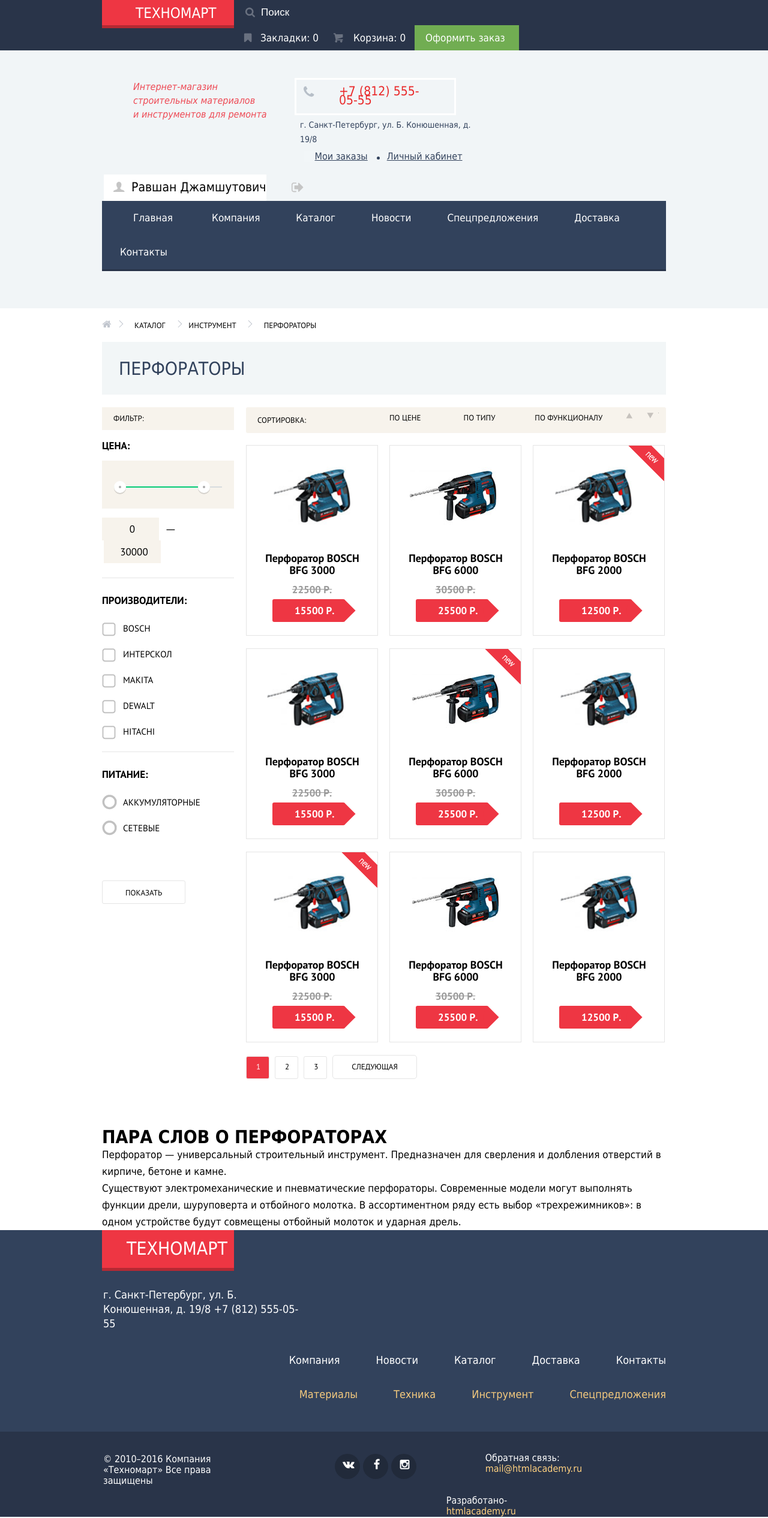
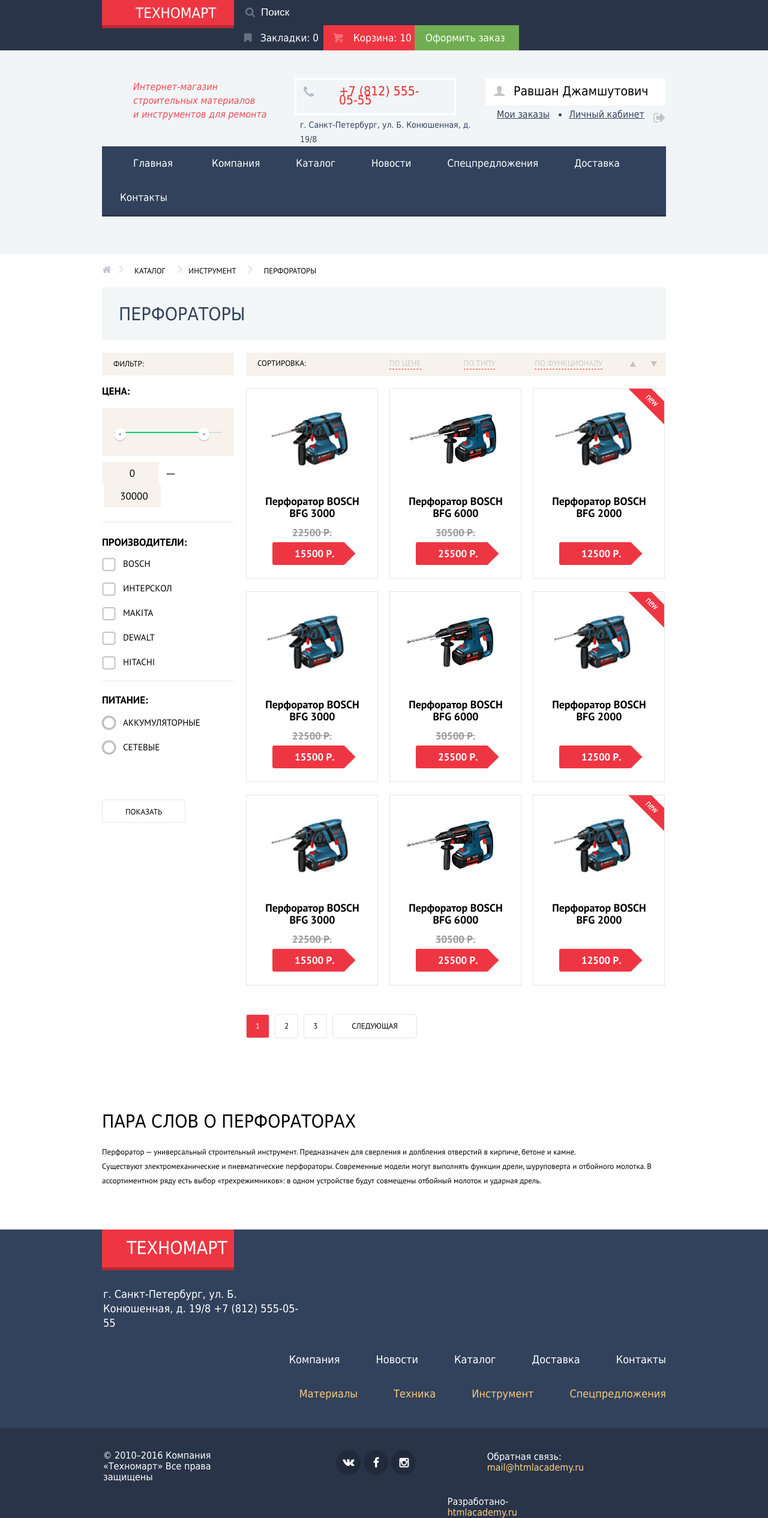
Before and after one commit to ilios17/218512-technomart, a plain HTML site: page catalog.html in a window 1280 px wide. Shown: the whole page at 60% size. Drawn offline with Linux system fonts and the light colour scheme; a web font is replaced by a local one.

Commit message:
всего по чуть-чуть

```diff
--- a/catalog.html
+++ b/catalog.html
@@ -20,7 +20,7 @@
              </form>
             <div class="top-menu">
               <a class="bookmarks" href="#">Закладки: 0</a>
-              <a class="cart full-cart" href="#">Корзина: 0</a>
+              <a class="cart full-cart" href="#">Корзина: 10</a>
               <a class="order" href="#">Оформить заказ</a>
             </div>
           </div>
@@ -35,7 +35,7 @@
           <p class="phone">+7 (812) 555-05-55</p>
           <p>г. Санкт-Петербург, ул. Б. Конюшенная, д. 19/8</p>
         </div>
-        <div class="user-block">
+        <div class="user-block user-id">
 					<a class="loged-in" href="#">Равшан Джамшутович</a>
           <a class="log-out" href="#"><span></span></a>
 				</div>
@@ -151,7 +151,7 @@
           </div>
           <div class="catalog-drill">
             <article class="products-item catalog-item">
-              <div class="products-item-image">
+              <div class="products-item-image first-catalog-image">
                 <img src="img/products/drill2.jpg" width=127 height=113 alt="Перфоратор BOSCH BFG 3000">
               </div>
               <div class="products-item-hidden">
@@ -165,7 +165,7 @@
               </div>
             </article>
             <article class="products-item catalog-item">
-              <div class="products-item-image">
+              <div class="products-item-image second-catolog-image">
                 <img src="img/products/drill3.jpg" width=144 height=128 alt="Перфоратор BOSCH BFG 6000">
               </div>
               <div class="products-item-hidden">
@@ -179,7 +179,7 @@
               </div>
             </article>
             <article class="products-item new catalog-item">
-              <div class="products-item-image">
+              <div class="products-item-image third-catalog-image">
                 <img src="img/products/drill2.jpg" width=127 height=113 alt="Перфоратор BOSCH BFG 2000">
               </div>
               <div class="products-item-hidden">
@@ -193,49 +193,7 @@
               </div>
             </article>
             <article class="products-item catalog-item">
-              <div class="products-item-image">
-                <img src="img/products/drill2.jpg" width=127 height=113 alt="Перфоратор BOSCH BFG 3000">
-              </div>
-              <div class="products-item-hidden">
-                <a class="item-buy" href="#">купить</a>
-                <a class="item-bookmark" href="#">в закладки</a>
-              </div>
-              <h2>Перфоратор BOSCH BFG 3000</h2>
-              <div class="price-box">
-                <span class="old-price">22500 Р.</span>
-                <div class="buy-btn btn">15500 Р.</div>
-              </div>
-            </article>
-            <article class="products-item new catalog-item">
-              <div class="products-item-image">
-                <img src="img/products/drill3.jpg" width=144 height=128 alt="Перфоратор BOSCH BFG 6000">
-              </div>
-              <div class="products-item-hidden">
-                <a class="item-buy" href="#">купить</a>
-                <a class="item-bookmark" href="#">в закладки</a>
-              </div>
-              <h2>Перфоратор BOSCH BFG 6000</h2>
-              <div class="price-box">
-                <span class="old-price">30500 Р.</span>
-                <div class="buy-btn btn">25500 Р.</div>
-              </div>
-            </article>
-            <article class="products-item catalog-item">
-              <div class="products-item-image">
-                <img src="img/products/drill2.jpg" width=127 height=113 alt="Перфоратор BOSCH BFG 2000">
-              </div>
-              <div class="products-item-hidden">
-                <a class="item-buy" href="#">купить</a>
-                <a class="item-bookmark" href="#">в закладки</a>
-              </div>
-              <h2>Перфоратор BOSCH BFG 2000</h2>
-              <div class="price-box">
-                <span class="old-price"></span>
-                <div class="buy-btn btn">12500 Р.</div>
-              </div>
-            </article>
-            <article class="products-item new catalog-item">
-              <div class="products-item-image">
+              <div class="products-item-image first-catalog-image">
                 <img src="img/products/drill2.jpg" width=127 height=113 alt="Перфоратор BOSCH BFG 3000">
               </div>
               <div class="products-item-hidden">
@@ -249,7 +207,7 @@
               </div>
             </article>
             <article class="products-item catalog-item">
-              <div class="products-item-image">
+              <div class="products-item-image second-catolog-image">
                 <img src="img/products/drill3.jpg" width=144 height=128 alt="Перфоратор BOSCH BFG 6000">
               </div>
               <div class="products-item-hidden">
@@ -262,8 +220,50 @@
                 <div class="buy-btn btn">25500 Р.</div>
               </div>
             </article>
-            <article class="products-item ncatalog-item">
-              <div class="products-item-image">
+            <article class="products-item new catalog-item">
+              <div class="products-item-image third-catalog-image">
+                <img src="img/products/drill2.jpg" width=127 height=113 alt="Перфоратор BOSCH BFG 2000">
+              </div>
+              <div class="products-item-hidden">
+                <a class="item-buy" href="#">купить</a>
+                <a class="item-bookmark" href="#">в закладки</a>
+              </div>
+              <h2>Перфоратор BOSCH BFG 2000</h2>
+              <div class="price-box">
+                <span class="old-price"></span>
+                <div class="buy-btn btn">12500 Р.</div>
+              </div>
+            </article>
+            <article class="products-item catalog-item">
+              <div class="products-item-image first-catalog-image">
+                <img src="img/products/drill2.jpg" width=127 height=113 alt="Перфоратор BOSCH BFG 3000">
+              </div>
+              <div class="products-item-hidden">
+                <a class="item-buy" href="#">купить</a>
+                <a class="item-bookmark" href="#">в закладки</a>
+              </div>
+              <h2>Перфоратор BOSCH BFG 3000</h2>
+              <div class="price-box">
+                <span class="old-price">22500 Р.</span>
+                <div class="buy-btn btn">15500 Р.</div>
+              </div>
+            </article>
+            <article class="products-item catalog-item">
+              <div class="products-item-image second-catolog-image">
+                <img src="img/products/drill3.jpg" width=144 height=128 alt="Перфоратор BOSCH BFG 6000">
+              </div>
+              <div class="products-item-hidden">
+                <a class="item-buy" href="#">купить</a>
+                <a class="item-bookmark" href="#">в закладки</a>
+              </div>
+              <h2>Перфоратор BOSCH BFG 6000</h2>
+              <div class="price-box">
+                <span class="old-price">30500 Р.</span>
+                <div class="buy-btn btn">25500 Р.</div>
+              </div>
+            </article>
+            <article class="products-item new catalog-item">
+              <div class="products-item-image third-catalog-image">
                 <img src="img/products/drill2.jpg" width=127 height=113 alt="Перфоратор BOSCH BFG 2000">
               </div>
               <div class="products-item-hidden">
@@ -285,11 +285,13 @@
           </div>
         </section>
       </div>
-      <article class="main-catalog-bottom perforator-article container">
-        <h2>ПАРА СЛОВ О ПЕРФОРАТОРАХ</h2>
-        <p>Перфоратор — универсальный строительный инструмент. Предназначен для сверления и долбления отверстий в кирпиче, бетоне и камне.</p>
-        <p>Существуют электромеханические и пневматические перфораторы. Современные модели могут выполнять функции дрели, шуруповерта и отбойного молотка. В
+      <article class="main-catalog-bottom">
+        <div class="container">
+          <h2>ПАРА СЛОВ О ПЕРФОРАТОРАХ</h2>
+          <p>Перфоратор — универсальный строительный инструмент. Предназначен для сверления и долбления отверстий в кирпиче, бетоне и камне.</p>
+          <p>Существуют электромеханические и пневматические перфораторы. Современные модели могут выполнять функции дрели, шуруповерта и отбойного молотка. В
             ассортиментном ряду есть выбор «трехрежимников»: в одном устройстве будут совмещены отбойный молоток и ударная дрель.</p>
+        </div>
       </article>
     </main>
     <footer class="main-footer">
--- a/css/style.css
+++ b/css/style.css
@@ -4,7 +4,7 @@ body {
   padding: 0;
   min-width: 960px;
 
-  font-family: 'Cuprum',"Tahoma",  sans-serif;
+  font-family: "Cuprum","Tahoma",  sans-serif;
   font-size: 17px;
   line-height: 28px;
 
@@ -192,6 +192,7 @@ input[type="search"]:focus+label {
 
 .top-menu {
   float: left;
+
   font-size: 0px;
   line-height: 0px;
 }
@@ -421,11 +422,12 @@ input[type="search"]:focus+label {
   background-color: #ffffff;
 }
 
-.main-navigation{
+.main-navigation {
+  margin: 0 auto;
+  width: 940px;
+
   font-size: 0;
-
   line-height: 0;
-  width: 940px;
 
   margin: 0 auto;
 
@@ -690,11 +692,13 @@ background-color: #4aafde;
 
 }
 
-.btn:hover {
+.btn:hover,
+.full-cart:hover {
   background-color: #ca2c37;
 }
 
-.btn:active {
+.btn:active,
+.full-cart:active {
   background-color: #ba2732;
 }
 
@@ -1002,17 +1006,20 @@ border: 3px solid #c1c6ce;
   overflow: hidden;
 }
 
-.products-item:nth-child(2) .products-item-image > img {
+.products-item:nth-child(2) .products-item-image > img,
+ .first-catalog-image img{
   top: 50%;
   left: 48%
 }
 
-.products-item:nth-child(3) .products-item-image > img {
+.products-item:nth-child(3) .products-item-image > img,
+.second-catolog-image img {
   top: 50%;
   left: 46%
 }
 
-.products-item:nth-child(4) .products-item-image > img {
+.products-item:nth-child(4) .products-item-image > img,
+.third-catalog-image img {
   top: 50%;
   left: 45%
 }
@@ -1414,7 +1421,7 @@ box-shadow:
 }
 
 .footer-top {
-  padding-bottom: 50px;
+  padding-bottom: 45px;
 
   color: #ffffff;
   background: #32425c;
@@ -1536,7 +1543,7 @@ box-shadow:
 
 .footer-social {
   float: left;
-  margin: 37px 0 0 156px;
+  margin: 37px 0 0 158px;
 }
 
 .social-btn-fb,
@@ -1545,8 +1552,8 @@ box-shadow:
   position: relative;
 
   display: inline-block;
-  width: 42px;
-  height: 42px;
+  width: 41px;
+  height: 41px;
 
   line-height: 42px;
 
@@ -1567,8 +1574,8 @@ box-shadow:
   content: "";
   position: absolute;
 
-  top: 13px;
-  left: 13px;
+  top: 15px;
+  left: 11px;
   width: 20px;
   height: 20px;
 
@@ -1576,22 +1583,22 @@ box-shadow:
 }
 
 .social-btn-fb::before {
-  top: 8px;
-  left: 18px;
+  top: 11px;
+  left: 16px;
 
   background: url("../img/facebook.png") no-repeat;
 }
 
 .social-btn-inst::before {
-  top: 9px;
-  left: 14px;
+  top: 12px;
+  left: 13px;
 
   background: url("../img/instagramm.png") no-repeat;
 }
 
 .footer-mail {
   float: left;
-  margin: 35px 0 0 115px;
+  margin: 39px 0 0 119px;
 }
 
 .footer-mail p {
@@ -1613,7 +1620,7 @@ box-shadow:
 
 .footer-copyright {
   float: left;
-  margin: 35px 0 0 50px;
+  margin: 39px 0 0 53px;
 }
 
 .footer-copyright p {
@@ -1644,31 +1651,81 @@ box-shadow:
   text-decoration: none;
 }
 
-.modal-write-us,
-.modal-add-product {
-  display: none;
+.hidden {
+  position: fixed;
+  top: 0;
+  bottom: 0;
+  left: 0;
+  right: 0;
+  margin: auto;
+  z-index: 1000;
+
+  width: 620px;
+  height: 423px;
 }
 
 .hidden {
   display: none;
 }
 
+ .hidden-add-product {
+  width: 620px;
+  height: 275px;
+}
+
+.hidden-add-product {
+  display: block;
+}
+
+.hidden-modal-map {
+  width: 940px;
+  height: 446px;
+
+  box-shadow:
+    20px 20px 40px 0 rgba(41, 52, 73, 0.5),
+    -20px 20px 40px 0 rgba(41, 52, 73, 0.5);
+    opacity: 1;
+  display: block;
+}
+
 .modal-add-product,
 .modal-write-us {
-  position: relative;
-
-  width: 620px;
-
   border-top: 7px solid #ee3643;
   background: #ffffff;
+
+  box-shadow:
+    20px 20px 40px 0 rgba(0, 1, 1, 0.75),
+    -20px 20px 40px 0 rgba(0, 1, 1, 0.75),
+    opacity: 1;
+}
+
+.close {
+  position: relative;
+  top: 10px;
+  left: 590px;
+
+  background: none;
+  border: none;
+}
+
+.hidden .close {
+  right: 10px;
+  top: 10px;
+}
+
+.hidden-add-product .close {
+  top: 20px;
+}
+
+.hidden-modal-map .close{
+  top: 10px;
+  left: 910px;
 }
 
 .close::after,
 .close::before {
-  content: '';
-  position: absolute;
-  top: 15px;
-  right: 15px;
+  content: "";
+  position: absolute;
 
   width: 20px;
   height: 5px;
@@ -1703,6 +1760,10 @@ box-shadow:
 .form-answer span,
 .modal-write-us label {
   font-size: 18px;
+}
+
+textarea {
+  resize: none;
 }
 
 input[type=text] {
@@ -1802,26 +1863,30 @@ input[type=text] {
   background: #ffffff;
 }
 
+.user-id {
+  float: left;
+  width: 300px;
+  height: 45px;
+  margin-top: 47px;
+
+  background: #ffffff;
+}
+
 .loged-in {
  position: relative;
  float: left;
-  padding: 12px 0 14px 46px;
-  margin: 47px 0 0 3px;
-
+ padding: 12px 0 14px 47px;
 
  font-size: 21px;
  line-height: 18px;
-
  text-decoration: none;
-
  color: #000000;
-  background-color: #ffffff;
 }
 
 .loged-in::before{
   content: "";
   position: absolute;
-  left: 15px;
+  left: 13px;
 
   width: 20px;
   height: 17px;
@@ -1839,9 +1904,10 @@ input[type=text] {
 }
 
 .log-out {
-  float: left;
-  margin-top: 60px;
-  margin-left: 41px;
+  float: right;
+  margin-top: 13px;
+  margin-left: 12px;
+  padding-bottom: 14px;
 
 
   width: 21px;
@@ -1859,9 +1925,17 @@ input[type=text] {
   background-position: -259.0000305175781px -263.00001525878906px;
 }
 
+.full-cart {
+  background: #ee3643;
+}
+
+.shop-description-catalog {
+  margin: 49px 0 40px 52px;
+}
+
 .user-info {
   float: left;
-  margin-top: 8px;
+  margin-top: 6px;
 
   font-size: 0;
   line-height: 0;
@@ -1896,6 +1970,7 @@ input[type=text] {
   width: 5px;
   height: 5px;
   margin-left: 15px;
+  margin-bottom: 2px;
 
   background: #32425c;
   border-radius: 50px;
@@ -1924,6 +1999,8 @@ input[type=text] {
   text-decoration: none;
   text-transform: uppercase;
   color: #000;
+
+  cursor: pointer;
 }
 
 .breadcrumbs a:first-child span {
@@ -2015,7 +2092,7 @@ input[type=text] {
   position: relative;
 
   height: 80px;
-  margin: 16px 0 15px;
+  margin: 19px 0 10px;
   padding: 0 20px;
   overflow: hidden;
 
@@ -2024,7 +2101,7 @@ input[type=text] {
 
 .scale {
   height: 2px;
-  margin-top: 43px;
+  margin-top: 40px;
 
   background: #d7dcde;
 }
@@ -2092,10 +2169,14 @@ input[type=text] {
 
 .filter-producer h2,
 .filter-energy h2 {
-  margin: 22px 0;
+  margin: 18px 0 11px 0;
   font-size: 17px;
   line-height: 30px;
   font-family: "PT Sans", "Tahoma", sans-serif;
+}
+
+.filter-energy h2{
+  margin: 16px 0 13px 0;
 }
 
 .filter-producer input[type=checkbox],
@@ -2107,7 +2188,7 @@ input[type=text] {
 .filter-energy label {
   position: relative;
   display: block;
-  margin-bottom: 23px;
+  margin-bottom: 21px;
   padding-left: 35px;
 
   font-size: 15px;
@@ -2115,6 +2196,10 @@ input[type=text] {
   font-family: "PT Sans", "Tahoma", sans-serif;
 
   text-transform: uppercase;
+}
+
+.filter-energy label {
+
 }
 
 .filter-producer label::before {
@@ -2182,8 +2267,8 @@ input[type=text] {
 .filter-energy label::before {
   content: "";
   position: absolute;
-  left: 0;
-  top: -3px;
+  left: -1px;
+  top: -2px;
 
   width: 25px;
   height: 25px;
@@ -2246,6 +2331,8 @@ input[type=text] {
   border: 1px solid #e5e5e5;
   border-radius: 3px;
   outline: none;
+
+  cursor: pointer;
 }
 
 .catalog-products{
@@ -2260,7 +2347,7 @@ input[type=text] {
 
 .sort-catalog {
   margin: 0 0 20px 0;
-  padding: 9px 0;
+  padding: 9px 0 0 0;
 
   background: #f7f3ec;
   border-radius: 3px;
@@ -2272,7 +2359,7 @@ input[type=text] {
 .sort-title,
 .sort {
   display: inline-block;
-  vertical-align: middle;
+  vertical-align: top;
 }
 
 .sort-title {
@@ -2293,15 +2380,26 @@ input[type=text] {
   line-height: 0;
 }
 
-.sort a{
+.sort a {
   display: inline-block;
 
   font-size: 13px;
   line-height: 18px;
   font-family: "PT Sans", "Tahoma", sans-serif;
 
+  color: #cacaca;
+  text-decoration: none;
+  border-bottom: 1px dashed #ee3643;
+}
+
+.sort a:hover {
   color: #000000;
-  text-decoration: none;
+  border-bottom: 1px solid #ee3643;
+}
+
+.sort a:active {
+ color: #ee3643;
+ border-bottom: none;
 }
 
 .sort li {
@@ -2317,14 +2415,20 @@ input[type=text] {
 }
 
 .sort li:nth-child(3) {
-  margin-right: 39px;
+  margin-right: 45px;
 }
 
 .sort li:nth-child(4) {
     margin-right: 15px;
 }
 
-.arrow-up {
+.sort li:nth-child(4) a,
+.sort li:nth-child(5) a {
+  margin-top: 5px;
+  border-bottom: none;
+}
+
+.sort .arrow-up {
   display: inline-block;
   width: 20px;
   height: 20px;
@@ -2342,7 +2446,7 @@ input[type=text] {
   background-position: -81px -184px;
 }
 
-.arrow-down {
+.sort .arrow-down {
   display: inline-block;
   width: 20px;
   height: 20px;
@@ -2375,12 +2479,13 @@ input[type=text] {
 }
 
 .paginator {
+  margin-top: 27px;
   margin-bottom: 59px;
 }
 
 .previous-page {
   display: inline-block;
-  padding: 8px 14px 10px 16px;
+  padding: 10px 15px 10px 15px;
   margin-right: 9px;
 
 
@@ -2399,6 +2504,8 @@ input[type=text] {
 .current-page {
   color: #fef5f6;
   background: #ee3643;
+
+  cursor: pointer;
 }
 
 .next-page {
@@ -2415,3 +2522,22 @@ input[type=text] {
   border: 1px solid #e5e5e5;
   border-radius: 5px;
 }
+
+.main-catalog-bottom {
+  padding: 68px 0 69px;
+}
+
+.main-catalog-bottom h2{
+  margin-bottom: 27px;
+
+  font-size: 30px;
+  line-height: 24px;
+  font-weight: normal;
+  text-transform: uppercase;
+}
+
+.main-catalog-bottom p {
+  font-size: 13px;
+  line-height: 24px;
+  font-family: "PT Sans","Tahoma",sans-serif;
+}
```
Also changed, not shown: index.html (+11 -5 lines), img/check-off-active.png (deleted), img/check-off-hover.png (deleted), img/check-off.png (deleted), img/check-on-active.png (deleted), img/check-on-hover.png (deleted), img/check-on.png (deleted), img/radio-off-active.png (deleted), img/radio-off-hover.png (deleted), img/radio-off.png (deleted), img/radio-on-active.png (deleted), img/radio-on-hover.png (deleted), img/radio-on.png (deleted). Lines whose indentation alone changed are shown as unchanged.
